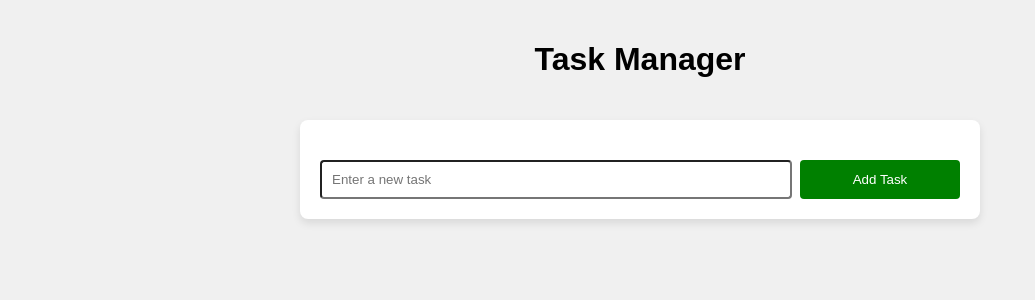
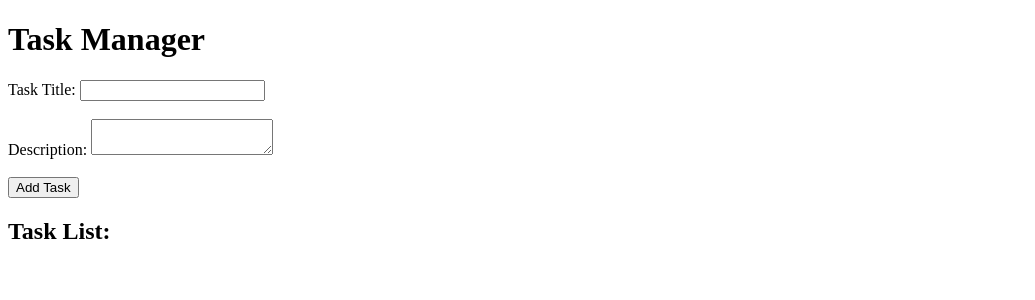
Before and after one commit to Marena-AB/TaskManager, a Flask app: page /tasks in a window 1280 px wide. Shown: the top 300 px of the page, without its empty margins (0-1035 px from the left). Run offline with Flask 3, Linux system fonts and the light colour scheme.

Commit message:
changed files

```diff
--- a/app.py
+++ b/app.py
@@ -2,23 +2,29 @@ from flask import Flask, render_template, request, redirect, url_for, jsonify
 
 app = Flask(__name__)
 
+# Updated task list to store both title and description
 tasks = []
 
 @app.route('/tasks', methods=['GET', 'POST'])
 def manage_tasks():
     if request.method == 'POST':
-        task = request.form['task']
+        title = request.form['title']
+        description = request.form['description']
+        # Store task as a dictionary with title and description
+        task = {'title': title, 'description': description}
         tasks.append(task)
         return redirect(url_for('manage_tasks'))
 
     return render_template('index.html', tasks=tasks)
 
-@app.route('/tasks/<task>', methods=['DELETE'])
-def delete_task(task):
-    if task in tasks:
-        tasks.remove(task)
+@app.route('/tasks/delete/<task_title>', methods=['DELETE'])
+def delete_task(task_title):
+    # Find the task by its title and remove it
+    task_to_remove = next((task for task in tasks if task['title'] == task_title), None)
+    if task_to_remove:
+        tasks.remove(task_to_remove)
         return jsonify({'message': 'Task deleted'}), 200
     return jsonify({'message': 'Task not found'}), 404
 
 if __name__ == '__main__':
-    app.run(host='0.0.0.0', port=80)
+    app.run(host='0.0.0.0', port=5000)
--- a/templates/index.html
+++ b/templates/index.html
@@ -4,97 +4,45 @@
     <meta charset="UTF-8">
     <meta name="viewport" content="width=device-width, initial-scale=1.0">
     <title>Task Manager</title>
-    <style>
-        body {
-            font-family: Arial, sans-serif;
-            background-color: #f0f0f0;
-            margin: 0;
-            padding: 0;
-        }
-        h1 {
-            text-align: center;
-            padding: 20px;
-        }
-        .task-container {
-            width: 50%;
-            margin: 0 auto;
-            padding: 20px;
-            background-color: white;
-            box-shadow: 0 4px 8px rgba(0, 0, 0, 0.1);
-            border-radius: 8px;
-        }
-        .task-list {
-            list-style-type: none;
-            padding: 0;
-        }
-        .task-list li {
-            background-color: #e3e3e3;
-            padding: 10px;
-            margin-bottom: 10px;
-            border-radius: 4px;
-            display: flex;
-            justify-content: space-between;
-            align-items: center;
-        }
-        .task-list li button {
-            background-color: red;
-            color: white;
-            border: none;
-            border-radius: 4px;
-            cursor: pointer;
-        }
-        .task-list li button:hover {
-            background-color: darkred;
-        }
-        .add-task-form {
-            display: flex;
-            justify-content: space-between;
-            margin-top: 20px;
-        }
-        .add-task-form input {
-            width: 70%;
-            padding: 10px;
-            border-radius: 4px;
-        }
-        .add-task-form button {
-            width: 25%;
-            padding: 10px;
-            background-color: green;
-            color: white;
-            border: none;
-            border-radius: 4px;
-            cursor: pointer;
-        }
-        .add-task-form button:hover {
-            background-color: darkgreen;
-        }
-    </style>
 </head>
 <body>
     <h1>Task Manager</h1>
-    <div class="task-container">
-        <ul class="task-list">
-            {% for task in tasks %}
-                <li>
-                    {{ task }}
-                    <button onclick="deleteTask('{{ task }}')">Delete</button>
-                </li>
-            {% endfor %}
-        </ul>
 
-        <form class="add-task-form" method="POST" action="/tasks">
-            <input type="text" name="task" placeholder="Enter a new task" required />
-            <button type="submit">Add Task</button>
-        </form>
-    </div>
+    <form action="/tasks" method="POST">
+        <label for="title">Task Title:</label>
+        <input type="text" id="title" name="title" required><br><br>
+
+        <label for="description">Description:</label>
+        <textarea id="description" name="description" required></textarea><br><br>
+
+        <button type="submit">Add Task</button>
+    </form>
+
+    <h2>Task List:</h2>
+    <ul>
+        {% for task in tasks %}
+        <li>
+            <strong>{{ task.title }}</strong><br>
+            <em>{{ task.description }}</em><br>
+            <button onclick="deleteTask('{{ task.title }}')">Delete</button>
+        </li>
+        {% endfor %}
+    </ul>
 
     <script>
-        function deleteTask(task) {
-            fetch(`/tasks/${task}`, { method: 'DELETE' })
+        function deleteTask(taskTitle) {
+            fetch(`/tasks/delete/${taskTitle}`, { method: 'DELETE' })
                 .then(response => response.json())
                 .then(data => {
-                    alert(data.message);
-                    location.reload();
+                    if (data.message === 'Task deleted') {
+                        alert('Task deleted successfully!');
+                        location.reload();  // Refresh the page to reflect the deletion
+                    } else {
+                        alert('Task not found');
+                    }
+                })
+                .catch(error => {
+                    alert('Error deleting task');
                 });
         }
     </script>
```
